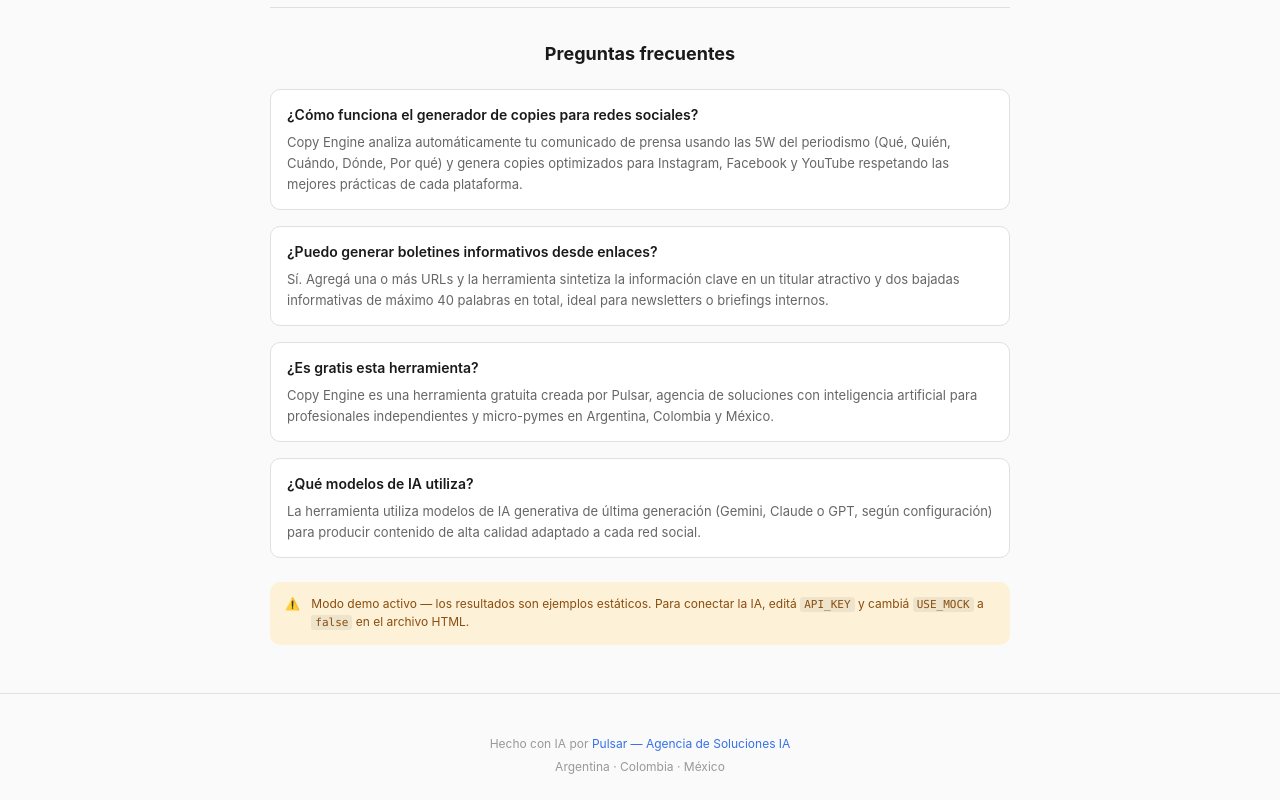
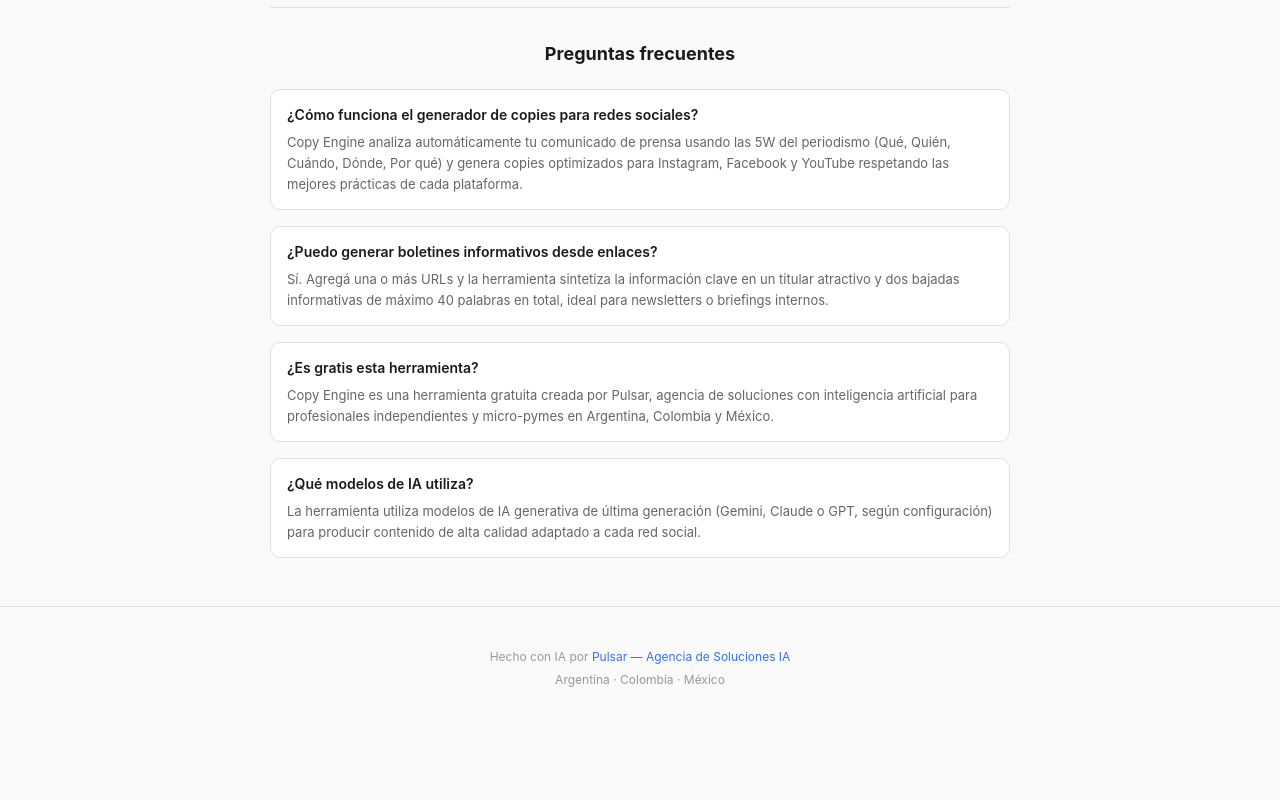
Before and after one commit to PuntoGCB/COPY-PULSAR, a website: page public/index.html in a window 1280 px wide. Shown: the part 647-1447 px from the top of the page. After the commit the page ends 1360 px from the top, so only its background shows below. Drawn offline with Linux system fonts and the light colour scheme.

Commit message:
Change USE_MOCK to false for production deployment

```diff
--- a/public/index.html
+++ b/public/index.html
@@ -327,7 +327,7 @@ footer a:hover{text-decoration:underline}
 // que el proxy responde en el mismo dominio — no hace falta URL
 // completa, solo la ruta relativa.
 const PROXY_URL = '/api/generate';
-const USE_MOCK = true;       // ← Cambiá a false cuando la app Node esté deployada en hPanel
+const USE_MOCK = false;       // ← Cambiá a false cuando la app Node esté deployada en hPanel
 // ══════════════════════════════════════
 // NOTA DE SEGURIDAD: la API key de Gemini NUNCA va en este archivo.
 // Vive como variable de entorno (GEMINI_API_KEY) dentro del panel
```
